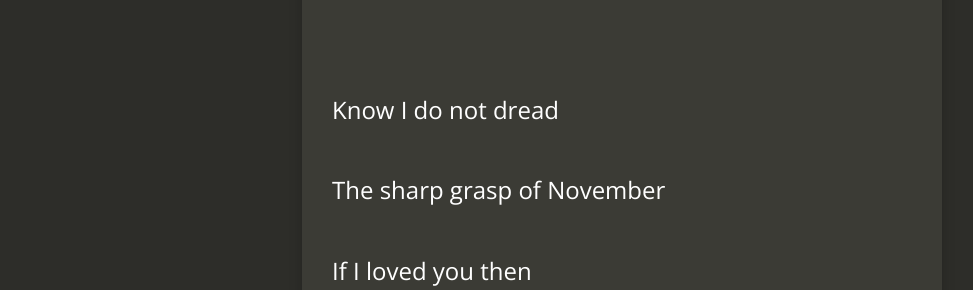
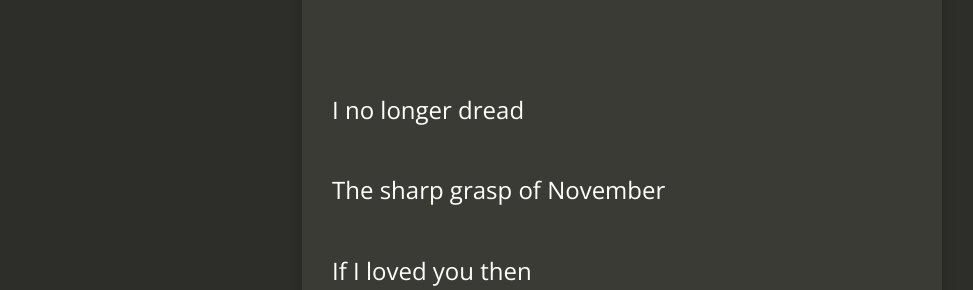
Before and after one commit to jacobtomlinson/carte-noire, a Jekyll site: the page built from _posts/2021-04-23-today.md, in a window 1280 px wide. Shown: the part 1316-1606 px from the top of the page, without its empty margins (18-991 px from the left). Built offline with Jekyll 4.4.1, drawn with Linux system fonts in a browser that asks for light colours; nearby versions of some CDN libraries; comment, search, counter and statistics services are not loaded.

Commit message:
Change beginning of last stanza in today

```diff
--- a/_posts/2021-04-23-today.md
+++ b/_posts/2021-04-23-today.md
@@ -39,7 +39,7 @@ Bodies may forget
 But time will reremember
 
 <br>
-Know I do not dread
+I no longer dread
 
 The sharp grasp of November
 
```
